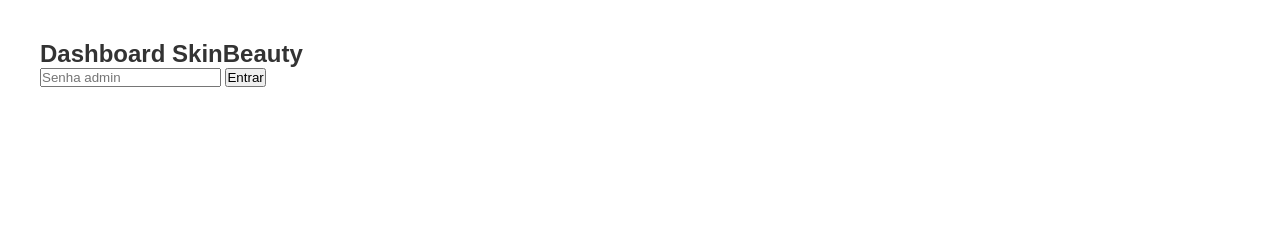
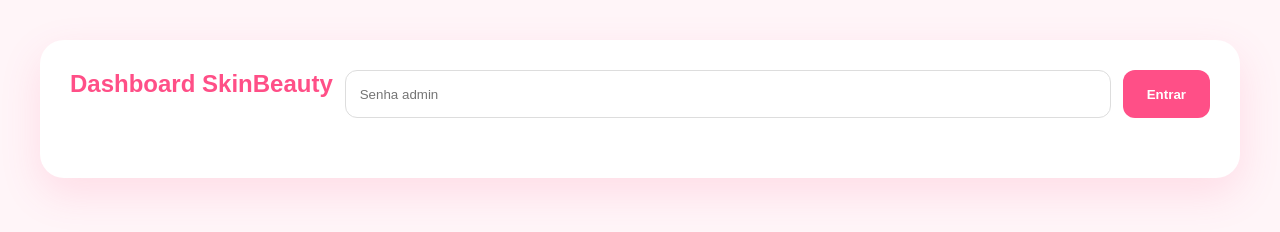
Before and after one commit to PedroAugusto-PAVS/SKINBEAUTY, a plain HTML site: page public/admin.html in a window 1280 px wide. Drawn offline with Linux system fonts and the light colour scheme.

Commit message:
Codigo Final

```diff
--- a/public/admin.html
+++ b/public/admin.html
@@ -5,14 +5,13 @@
   <title>Dashboard - SkinBeauty</title>
   <link rel="stylesheet" href="css/style.css">
 </head>
-<body>
-
-  <section style="padding: 40px;">
-    <h1>Dashboard SkinBeauty</h1>
-
-    <input type="password" id="password" placeholder="Senha admin">
-    <button id="loginBtn">Entrar</button>
-
+<body class="admin-page">
+    <section class="admin-container">
+        <div class="admin-login">
+            <h1>Dashboard SkinBeauty</h1>
+            <input type="password" id="password" placeholder="Senha admin">
+            <button id="loginBtn">Entrar</button>
+          </div>
     <div id="result"></div>
   </section>
 
--- a/public/css/style.css
+++ b/public/css/style.css
@@ -470,3 +470,85 @@ footer h3{
   font-size: 28px;
   cursor: pointer;
 }
+/* DASHBOARD ADMIN */
+
+.admin-page {
+  min-height: 100vh;
+  background: #fff5f8;
+  padding: 40px 20px;
+  font-family: 'Poppins', sans-serif;
+}
+
+.admin-container {
+  max-width: 1200px;
+  margin: 0 auto;
+  background: #fff;
+  padding: 30px;
+  border-radius: 24px;
+  box-shadow: 0 15px 40px rgba(255, 79, 135, 0.15);
+}
+
+.admin-container h1 {
+  color: #ff4f87;
+  margin-bottom: 20px;
+}
+
+.admin-login {
+  display: flex;
+  gap: 12px;
+  margin-bottom: 30px;
+}
+
+.admin-login input {
+  flex: 1;
+  padding: 14px;
+  border: 1px solid #ddd;
+  border-radius: 12px;
+}
+
+.admin-login button {
+  padding: 14px 24px;
+  background: #ff4f87;
+  color: #fff;
+  border: none;
+  border-radius: 12px;
+  font-weight: 700;
+  cursor: pointer;
+}
+
+#result table {
+  width: 100%;
+  border-collapse: collapse;
+  margin-top: 20px;
+  overflow: hidden;
+}
+
+#result th {
+  background: #ff4f87;
+  color: #fff;
+  padding: 14px;
+  text-align: left;
+}
+
+#result td {
+  padding: 14px;
+  border-bottom: 1px solid #f1d6df;
+}
+
+#result tr:hover {
+  background: #fff0f5;
+}
+
+@media (max-width: 768px) {
+  .admin-login {
+    flex-direction: column;
+  }
+
+  #result {
+    overflow-x: auto;
+  }
+
+  #result table {
+    min-width: 800px;
+  }
+}
```
